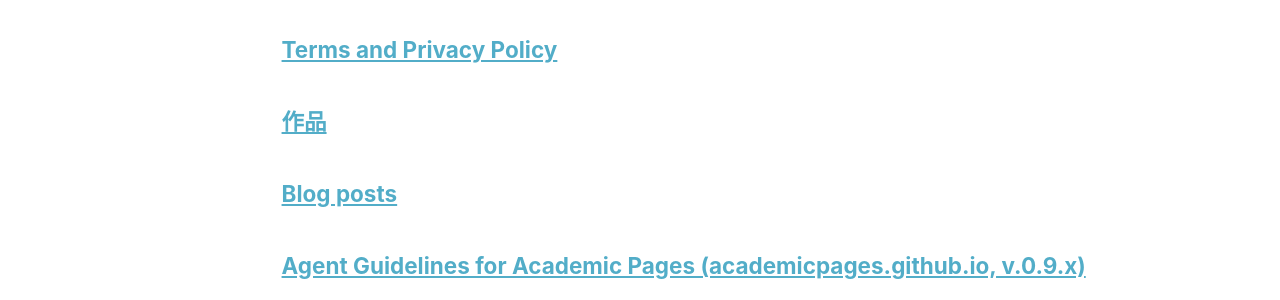
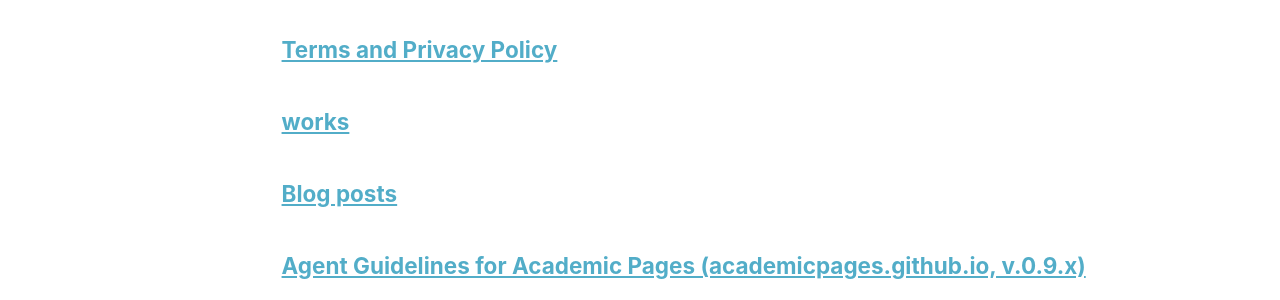
Before and after one commit to chenjingyi781/chenjingyi781.github.io, a Jekyll site: the page built from _pages/page-archive.html, in a window 1280 px wide and 900 px high, scrolled down 1018 px. Shown: the part 342-642 px from the top of the window. Built offline with Jekyll 4.4.1, drawn with Linux system fonts in a browser that asks for light colours; a style sheet for code colours, icons or effects is not loaded.

Commit message:
Update works.md

```diff
--- a/_pages/works.md
+++ b/_pages/works.md
@@ -1,6 +1,6 @@
 ---
 permalink: /works/
-title: "作品"
+title: "works"
 author_profile: true
 ---
 
```
